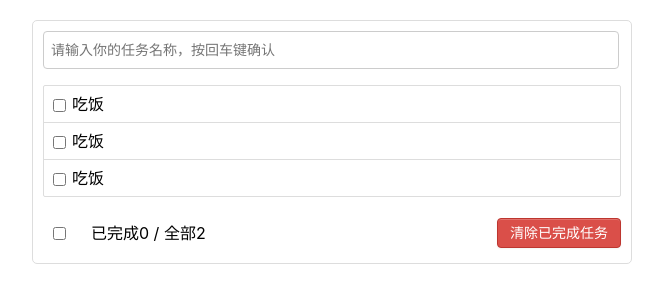
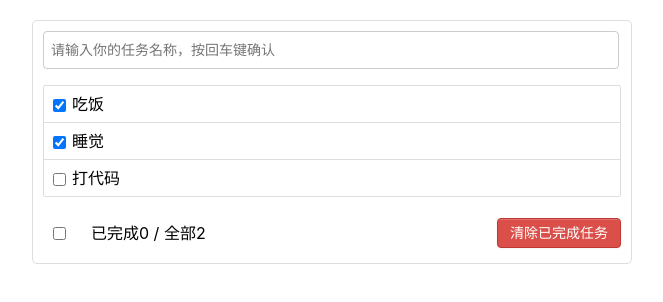
Before and after one commit to dongdong12138/react-todolist, a React (Create React App) app: page / in a window 1280 px wide. Shown: the top 302 px of the page, without its empty margins (308-971 px from the left). Built offline with nearby package versions, Linux system fonts and the light colour scheme.

Commit message:
List组件中将每条列表信息传递给Item组件，Item组件展示名称及选中状态

```diff
--- a/src/components/Item/index.jsx
+++ b/src/components/Item/index.jsx
@@ -3,11 +3,12 @@ import './index.css'
 
 class Item extends Component {
   render() {
+    const {name, done} = this.props
     return (
       <li>
         <label>
-          <input type="checkbox"/>
-          <span>吃饭</span>
+          <input type="checkbox" defaultChecked={done}/>
+          <span>{name}</span>
         </label>
         <button className="btn btn-danger" style={{display: 'none'}}>删除</button>
       </li>
--- a/src/components/List/index.jsx
+++ b/src/components/List/index.jsx
@@ -4,12 +4,12 @@ import './index.css'
 
 class List extends Component {
   render() {
-    const { todoList } = this.props
+    const {todoList} = this.props
     return (
       <ul className="todo-main">
         {
           todoList.map(item => {
-            return <Item key={item.id} />
+            return <Item key={item.id} {...item}/>
           })
         }
       </ul>
```
